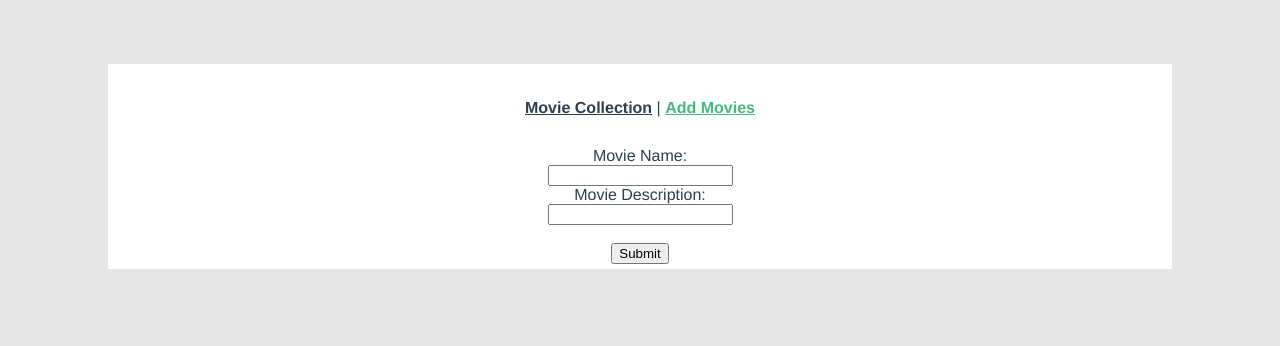
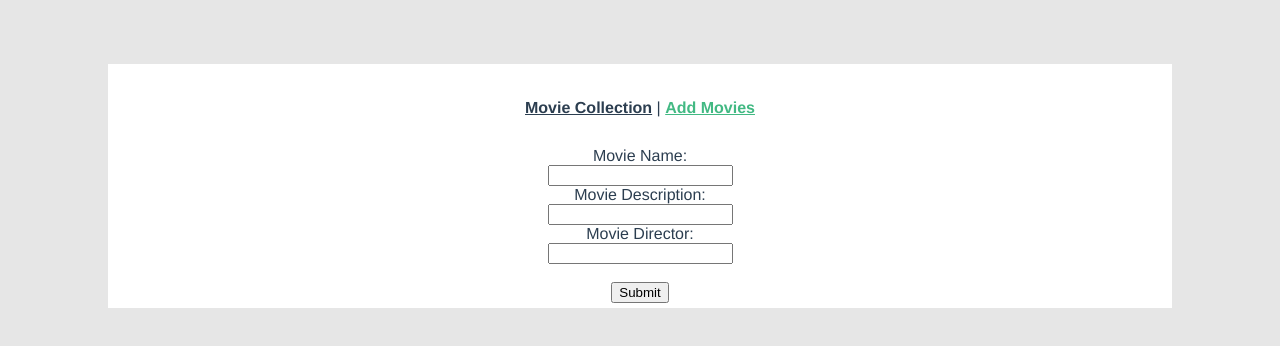
Before and after one commit to eceCaliskan/movie-collection, a Vue app: page /about in a window 1280 px wide. Shown: the top 346 px of the page. Built offline with nearby package versions, Linux system fonts and the light colour scheme.

Commit message:
adding the director field

```diff
--- a/db.json
+++ b/db.json
@@ -11,6 +11,5 @@
             "description": "A thief who steals corporate secrets through the use of dream-sharing technology is given the inverse task of planting an idea into the mind of a C.E.O., but his tragic past may doom the project and his team to disaster.",
             "director": "Christopher Nolan"
         }
-
     ]
 }
--- a/src/views/About.vue
+++ b/src/views/About.vue
@@ -3,7 +3,9 @@
   <label for="fname">Movie Name:</label><br>
   <input type="text" id="fname" name="fname"  v-model="bname"><br>
   <label for="lname">Movie Description:</label><br>
-  <input type="text" id="lname" name="lname" v-model="description"><br><br>
+  <input type="text" id="lname" name="lname" v-model="description"><br>
+  <label for="lname">Movie Director:</label><br>
+  <input type="text" id="lname" name="lname" v-model="director"><br><br>
   <input type="submit" value="Submit" v-on:click="addmovie">
 </form>
 
@@ -15,7 +17,8 @@ export default {
   data(){
     return{
   bname: "",
-  description:""
+  description:"",
+  director:""
     }
   },
   methods: {
@@ -27,7 +30,7 @@ export default {
              id: Math.floor(Math.random(100)),
              name: this.bname,
              description:this.description,
-             director: "director"
+             director: this.director
            }
 
   alert(m)
```
